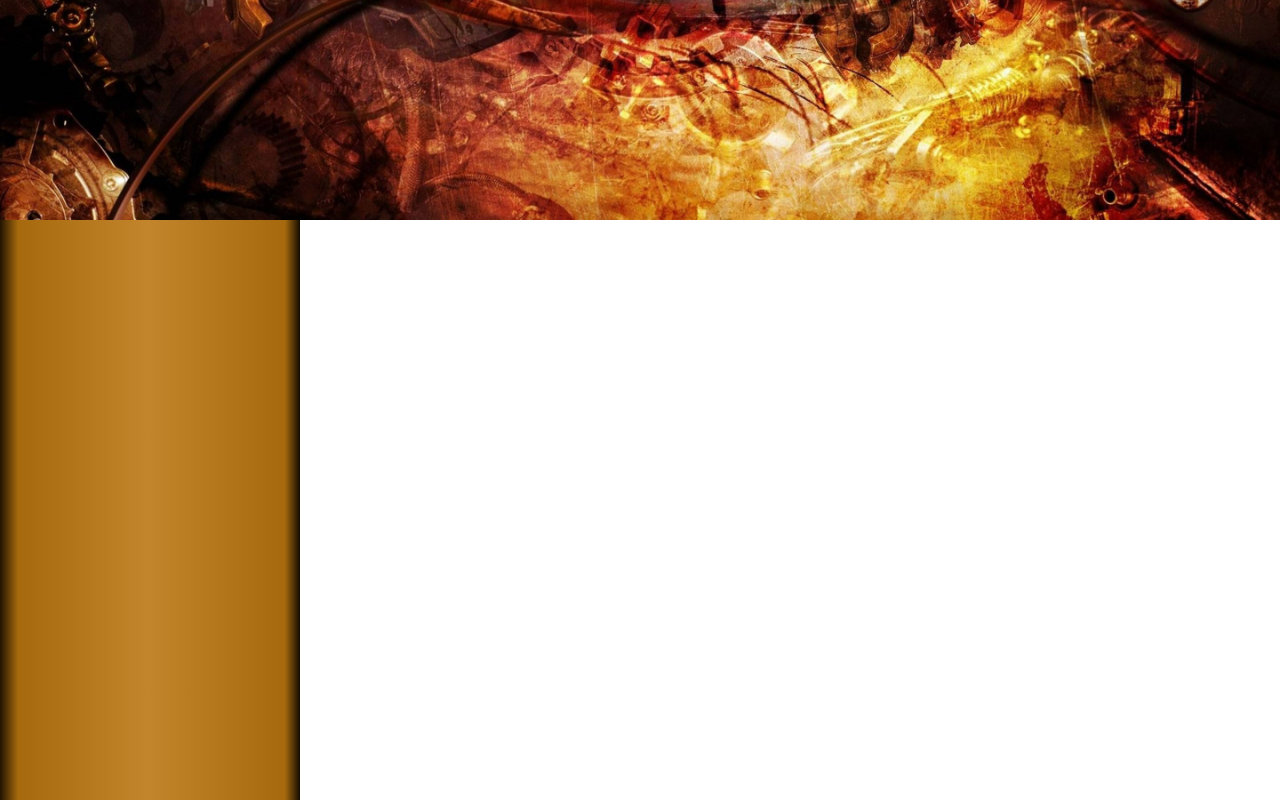
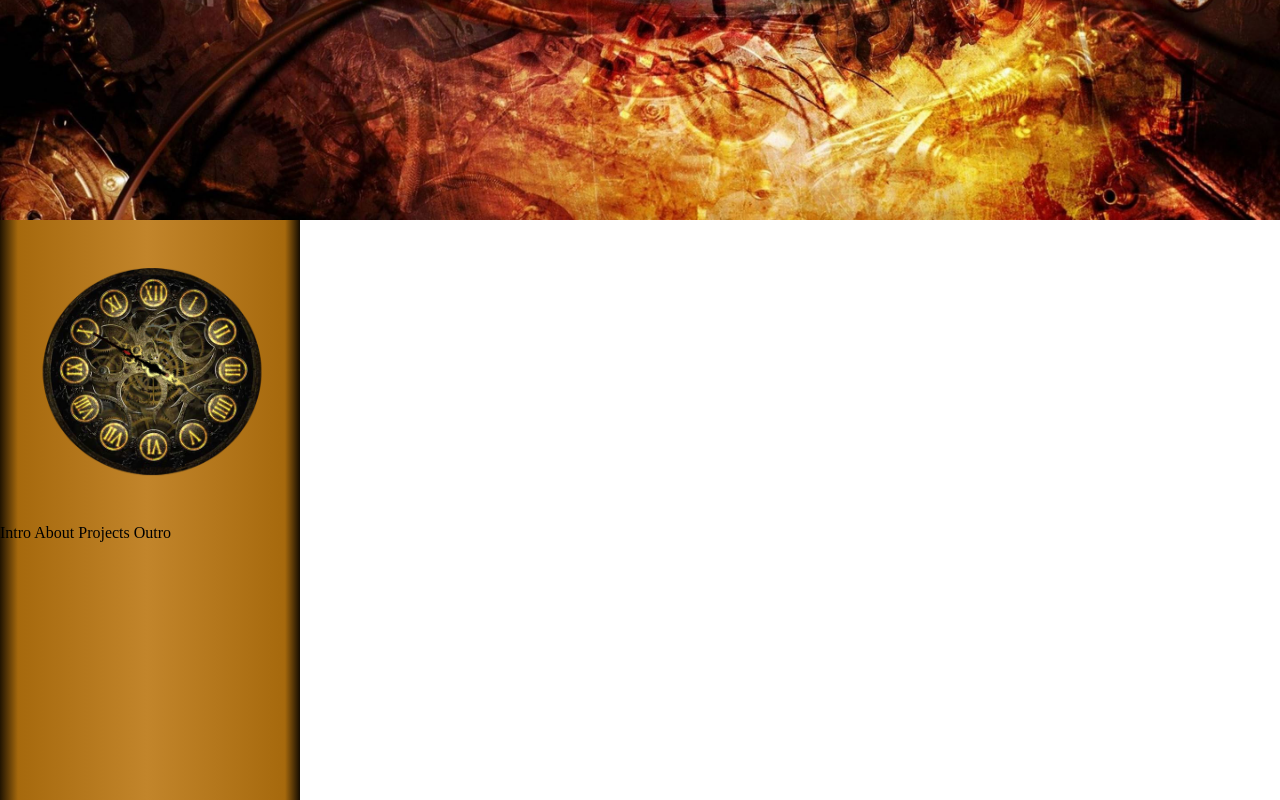
Before and after one commit to Chris86g/Portfolio, a website: page index.html in a window 1280 px wide. Shown: the part 580-1380 px from the top of the page. Drawn offline with Linux system fonts and the light colour scheme.

Commit message:
icon, clock

```diff
--- a/index.html
+++ b/index.html
@@ -3,6 +3,7 @@
 <head>
     <meta charset="UTF-8">
     <title>Krzysztof Glinka - Portfolio</title>
+    <link rel="icon" type="image/x-icon" href="images/icon.ico">
     <link rel="stylesheet" href="./css/main.css" />
     <meta name="viewport" content="width=device-width, initial-scale=1.0" />
     <script src='js/app.js' type="text/javascript"></script>
@@ -12,6 +13,7 @@
 
   <section class="intro">
     <div class="container">
+      <h1>Welcome to my website</h1>
     </div>
   </section>
 
@@ -23,6 +25,10 @@
         <div class="hand seconds"></div>
       </div>
     </div>
+    <a>Intro</a>
+    <a>About</a>
+    <a>Projects</a>
+    <a>Outro</a>
   </section>
 
   <section class="about">
--- a/js/clock.js
+++ b/js/clock.js
@@ -8,13 +8,13 @@ function setDate() {
 
   var now = new Date();
   var seconds = now.getSeconds();
-  var secondsDegrees = ((seconds / 60) * 360) + 90;
+  var secondsDegrees = ((seconds / 60) * 360);
   secondHand.style.transform = `rotate(${secondsDegrees}deg)`;
   var mins = now.getMinutes();
-  var minsDegrees = ((mins / 60) * 360) + ((seconds/60)*6) + 90;
+  var minsDegrees = ((mins / 60) * 360) + ((seconds/60)*6);
   minsHand.style.transform = `rotate(${minsDegrees}deg)`;
   var hour = now.getHours();
-  var hourDegrees = ((hour / 12) * 360) + ((mins/60)*30) + 90;
+  var hourDegrees = ((hour / 12) * 360) + ((mins/60)*30);
   hourHand.style.transform = `rotate(${hourDegrees}deg)`;
 }
 setInterval(setDate, 1000);
--- a/sass/main.scss
+++ b/sass/main.scss
@@ -15,6 +15,10 @@ section {
   background-position: center center;
 }
 
+.intro {
+  background-image: url(../images/Intro.jpg);
+}
+
 .side_menu {
   width: 300px;
   z-index: 10;
@@ -28,8 +32,54 @@ section {
   filter: progid:DXImageTransform.Microsoft.gradient( startColorstr='#211401', endColorstr='#140c01', GradientType=1 );
 }
 
-.intro {
-  background-image: url(../images/Intro.jpg);
+.clock {
+  width: 240px;
+  height: 240px;
+  margin: 0 auto;
+  position: relative;
+  padding: 2rem;
+}
+
+.clock-face {
+  background-image: url(../images/ClockFace.png);
+  background-size: contain;
+  position: relative;
+  width: 100%;
+  height: 100%;
+}
+
+.hand {
+  position: absolute;
+  transition: all 0.05s forward;
+  transition-timing-function: cubic-bezier(0.1, 2.01, 1,-0.18);
+}
+
+.hour {
+  top: 21%;
+  left: 21%;
+  height: 140px;
+  width: 140px;
+  background-image: url(../images/HourHand.png);
+  background-size: cover;
+}
+
+.minutes {
+  top: 15%;
+  left: 18%;
+  height: 160px;
+  width: 160px;
+  background-image: url(../images/MinuteHand.png);
+  background-size: cover;
+}
+
+.seconds {
+  top: 16%;
+  left: 18%;
+  height: 160px;
+  width: 120px;
+  transform-origin: 65%;
+  background-image: url(../images/SecondHand.png);
+  background-size: cover;
 }
 
 .about {
```
Also changed, not shown: css/main.css, images/icon.ico (added).
